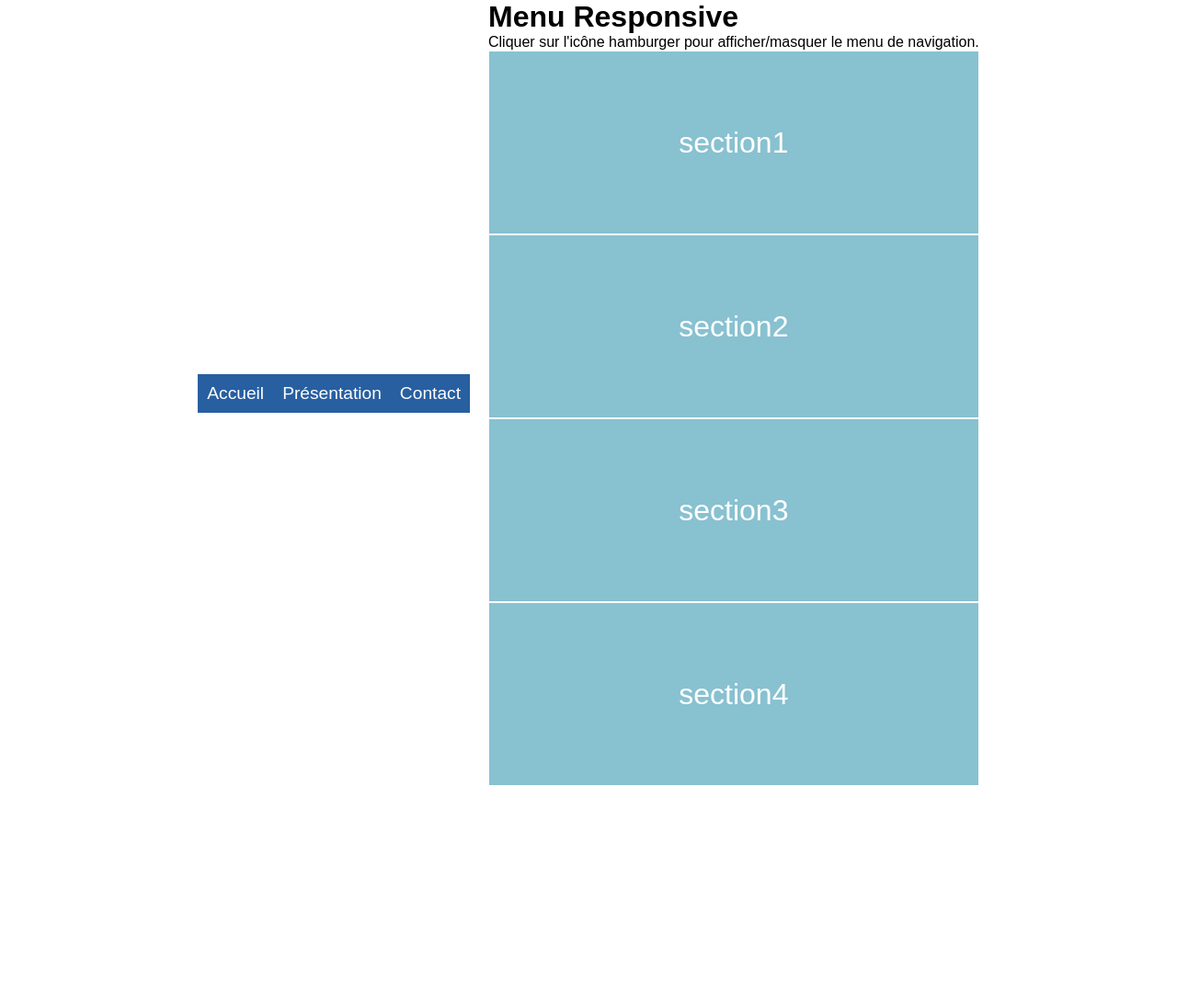
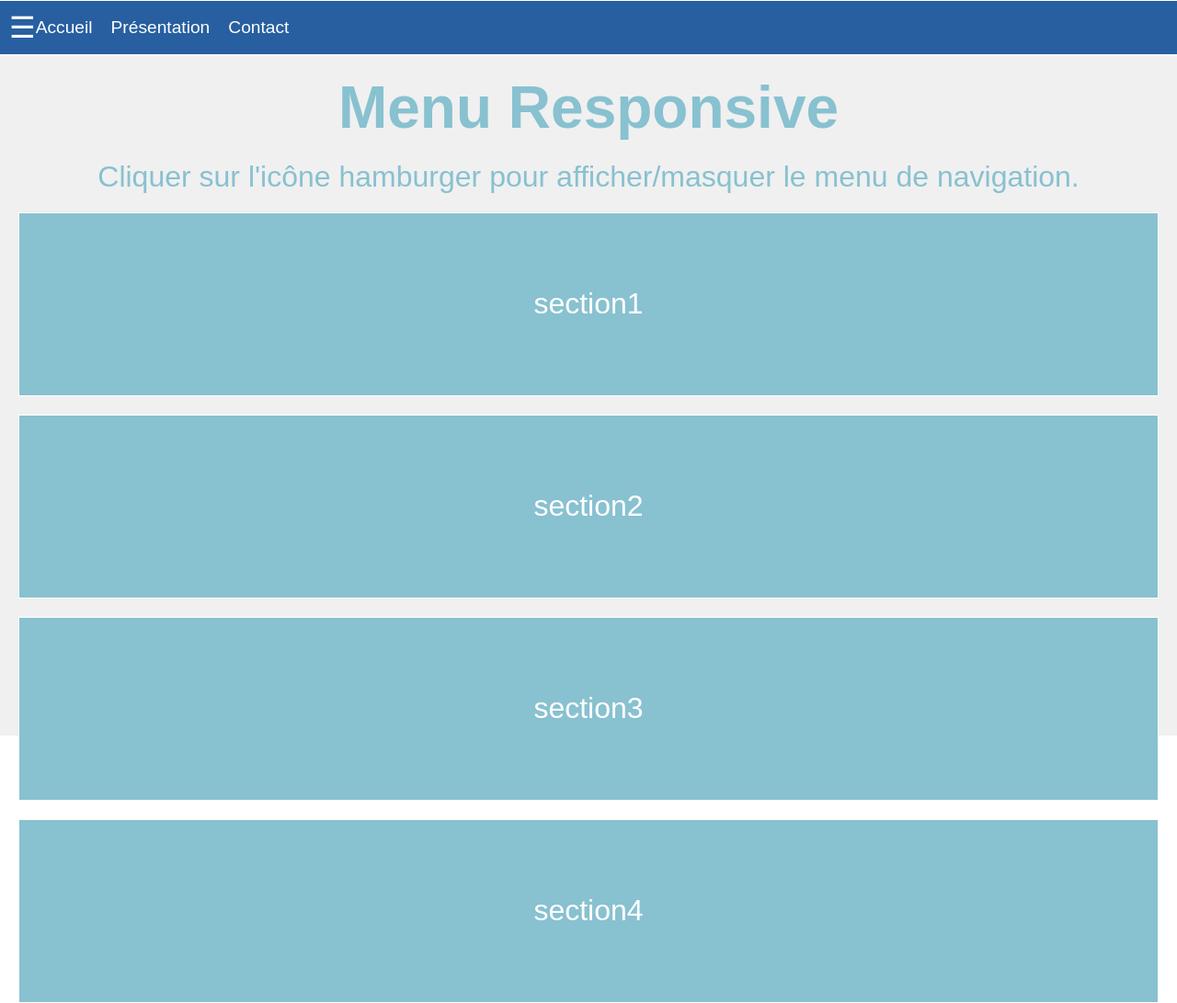
Before and after one commit to UberGit3001/runtrack3, a PHP site: page / in a window 1280 px wide. Shown: the whole page at 92% size. Before the commit the page ends 854 px from the top, so only its background shows below. Run offline with PHP 8.4, Linux system fonts and the light colour scheme.

Commit message:
commit de routine ! lol

```diff
--- a/Jour06/job04/style06.04.css
+++ b/Jour06/job04/style06.04.css
@@ -4,26 +4,24 @@
     box-sizing: border-box;
 }
 
+html, body {
+    height: 100%;
+}
+
 body {
     width: 100%;
     height: 100vh;
-    padding: 20px;
-    gap: 20px;
+    /* padding: 20px; */
     display: flex;
     flex-wrap: wrap;
     justify-content: center;
     align-items: center;
-}
-
-/* RESET BASIQUE */
-body {
-    margin: 0;
-    padding: 0;
     font-family: Arial, sans-serif;
 }
 
 /* HEADER */
 header {
+    width: 100%;
     background: #275fa0;
     padding: 10px;
     display: flex;
@@ -45,7 +43,8 @@ header {
 
 /* HAMBURGER BUTTON */
 .hamburger {
-    display: none;
+    /* display: none; */
+    display: block;
     font-size: 2rem;
     background: none;
     border: none;
@@ -53,7 +52,23 @@ header {
     cursor: pointer;
 }
 
-.section {
+main {
+    width: 100%;
+    height: calc(100vh - 60px);
+    padding: 20px;
+    gap: 20px;
+    display: flex;
+    flex-wrap: wrap;
+    flex: 1;
+    background-color: #f0f0f0;
+    display: flex;
+    justify-content: center;
+    align-items: center;
+    font-size: 2rem;
+    color: #88c1d0;
+}
+
+main .section {
     /* width: 300px; */
     height: 200px;
     font-size: 2rem;
```
